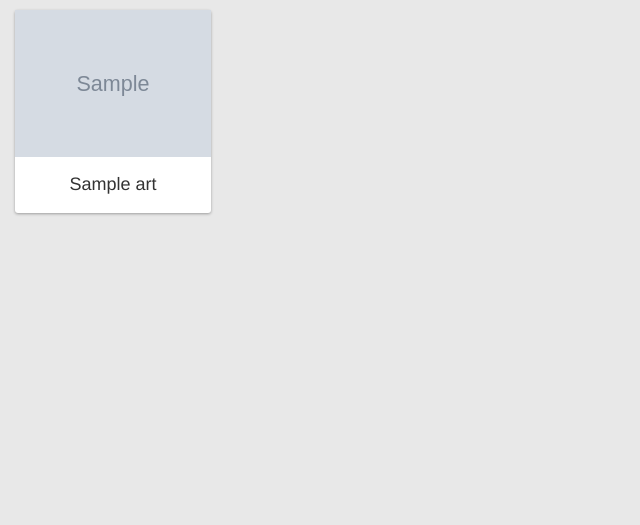
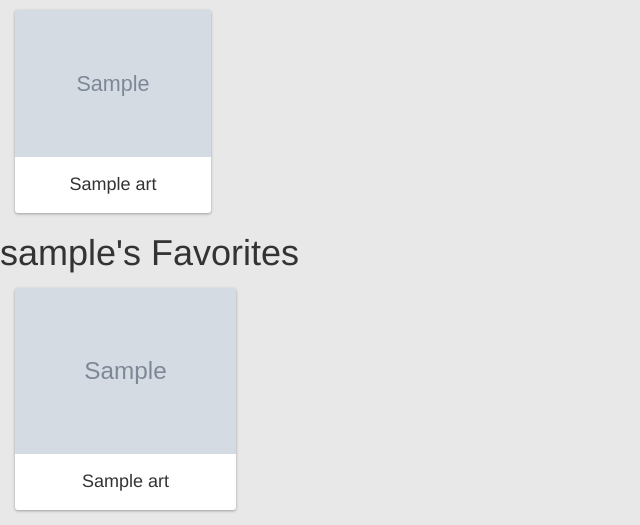
Before and after one commit to kcshafer/liwi-site, a Django app: page /profile/view/1/ in a window 1280 px wide. Shown: the part 631-1156 px from the top of the page, without its empty margins (0-640 px from the left). Before the commit the page ends 846 px from the top, so only its background shows below. Run offline with Django 3.2, Linux system fonts and the light colour scheme; tables that the repository leaves empty hold one stand-in row (values such as "Sample post"); grey boxes marked "Sample" are stand-in pictures; some libraries are stand-ins or nearby versions.

Commit message:
Fixes #25

```diff
--- a/templates/user_profile/view_profile.html
+++ b/templates/user_profile/view_profile.html
@@ -93,6 +93,17 @@
                     {% endfor %}
                 </div>
         {% endif %}
+        <h1>{{ usr.username }}'s Favorites</h1>
+        <div class="free-wall">
+        {% for a in liked_art %}
+            <div class="brick">
+                <a href="/art/view/{{ a.id }}"><img src="{{ MEDIA_URL }}{{ a.art__photo }}" width="100%"/></a>
+                <div class="info">
+                    <div class="art_title">{{ a.art__title }}</div>
+                </div>
+            </div>
+        {% endfor %}
+        </div>
         <script>
             var wall = new freewall("#freewall");
             wall.reset({
--- a/user_profile/models.py
+++ b/user_profile/models.py
@@ -7,7 +7,7 @@ class Profile(models.Model):
     user = models.ForeignKey('registration.User')
     bio = models.TextField(blank=True, null=True)
     twitter = models.CharField(max_length=80, blank=True, null=True)
-    photo = models.ImageField(upload_to=upload_to)
+    photo = models.ImageField(upload_to=upload_to, null=True)
 
     class Meta:
         db_table = 'user_profile'
--- a/user_profile/views.py
+++ b/user_profile/views.py
@@ -4,7 +4,7 @@ from django.http import HttpResponse, HttpResponseRedirect, HttpResponseNotAllow
 from django.shortcuts import render
 from django.template import loader, RequestContext
 
-from art.models import Art
+from art.models import Art, Like
 from registration.models import User
 from user_profile.forms import MyProfileForm
 from user_profile.models import Profile
@@ -13,8 +13,9 @@ def view_profile(request, user_id):
     user = User.objects.get(id=user_id)
     profile = Profile.objects.get(user_id=user_id)
     art = Art.objects.all().filter(user_id=user_id)
+    liked_art = Like.objects.filter(user_id=user.id).values('art__title', 'art__photo')
     template = loader.get_template('user_profile/view_profile.html')
-    context = RequestContext(request, {'usr': user, 'profile': profile, 'art': art})
+    context = RequestContext(request, {'usr': user, 'profile': profile, 'art': art, 'liked_art': liked_art})
 
     return HttpResponse(template.render(context))
 
```
